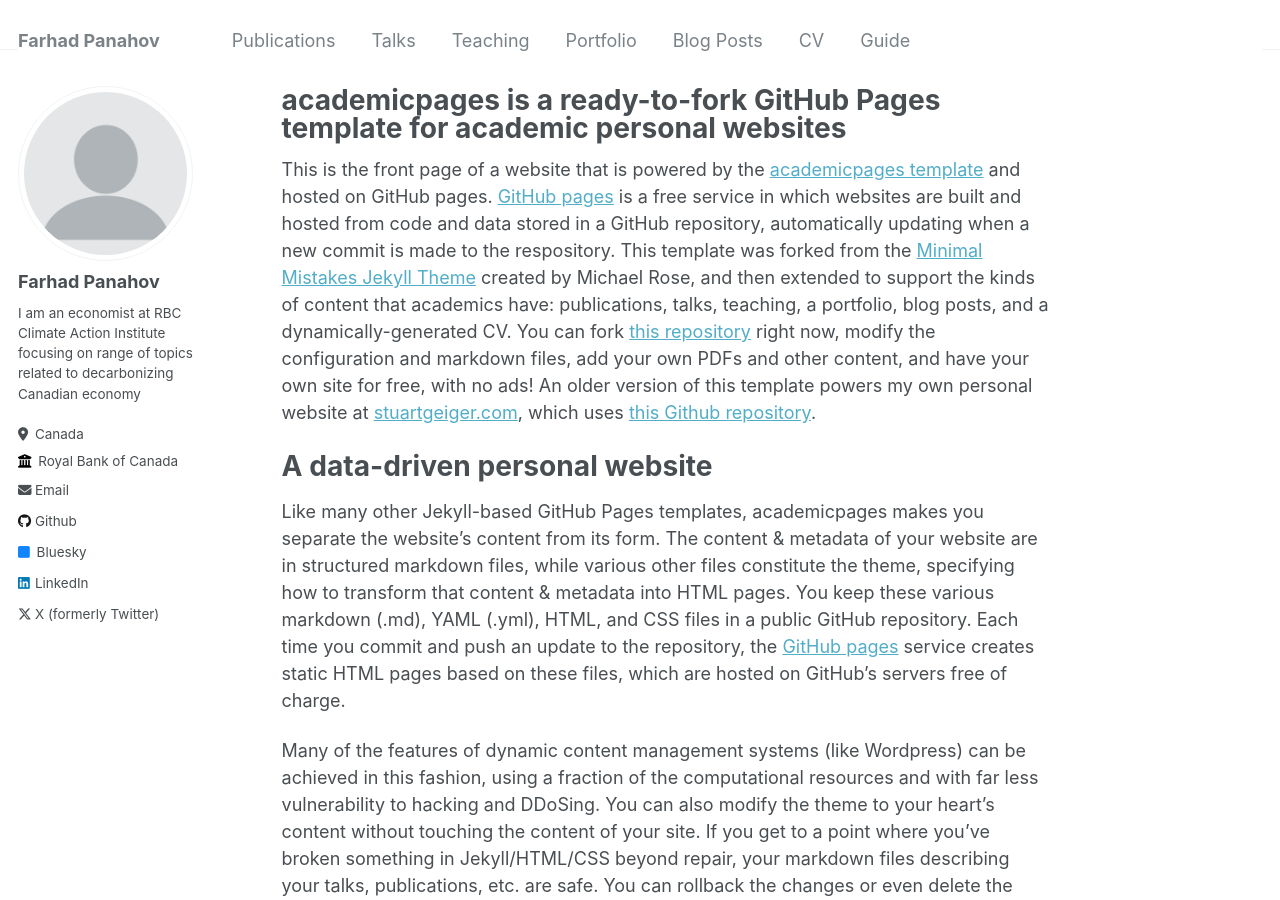
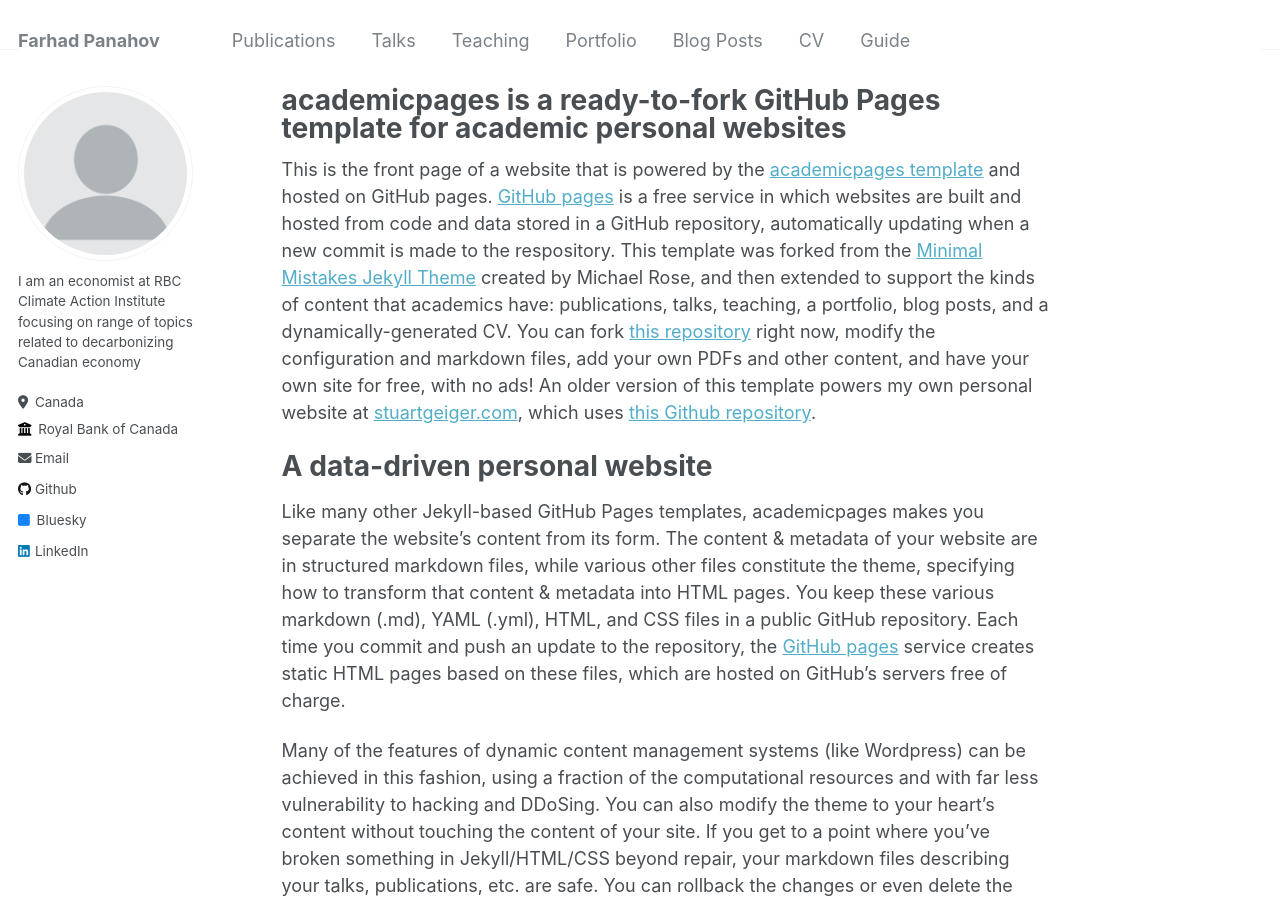
Before and after one commit to panahovf/panahovf.github.io, a Jekyll site: the page built from _pages/about.md, in a window 1280 px wide and 900 px high. Built offline with Jekyll 4.4.1, drawn with Linux system fonts in a browser that asks for light colours.

Commit message:
Update _config.yml

```diff
--- a/_config.yml
+++ b/_config.yml
@@ -22,7 +22,7 @@ repository               : "panahovf/panahovf.github.io"
 author:
   # Biographic information
   avatar           : "profile.png"
-  name             : "Farhad Panahov"
+  name             : # Farhad Panahov
   pronouns         : # example: "he/him"
   bio              : "I am an economist at RBC Climate Action Institute focusing on range of topics related to decarbonizing Canadian economy"
   location         : "Canada"
@@ -64,7 +64,7 @@ author:
   steam            : # Username
   telegram         : # URL
   tumblr           : # Username
-  twitter          : "UniofOxford"  # Replace this with your X / Twitter handle
+  twitter          : # Replace this with your X / Twitter handle
   vine             : # Username
   weibo            : # Username
   wikipedia        : # Username
```
